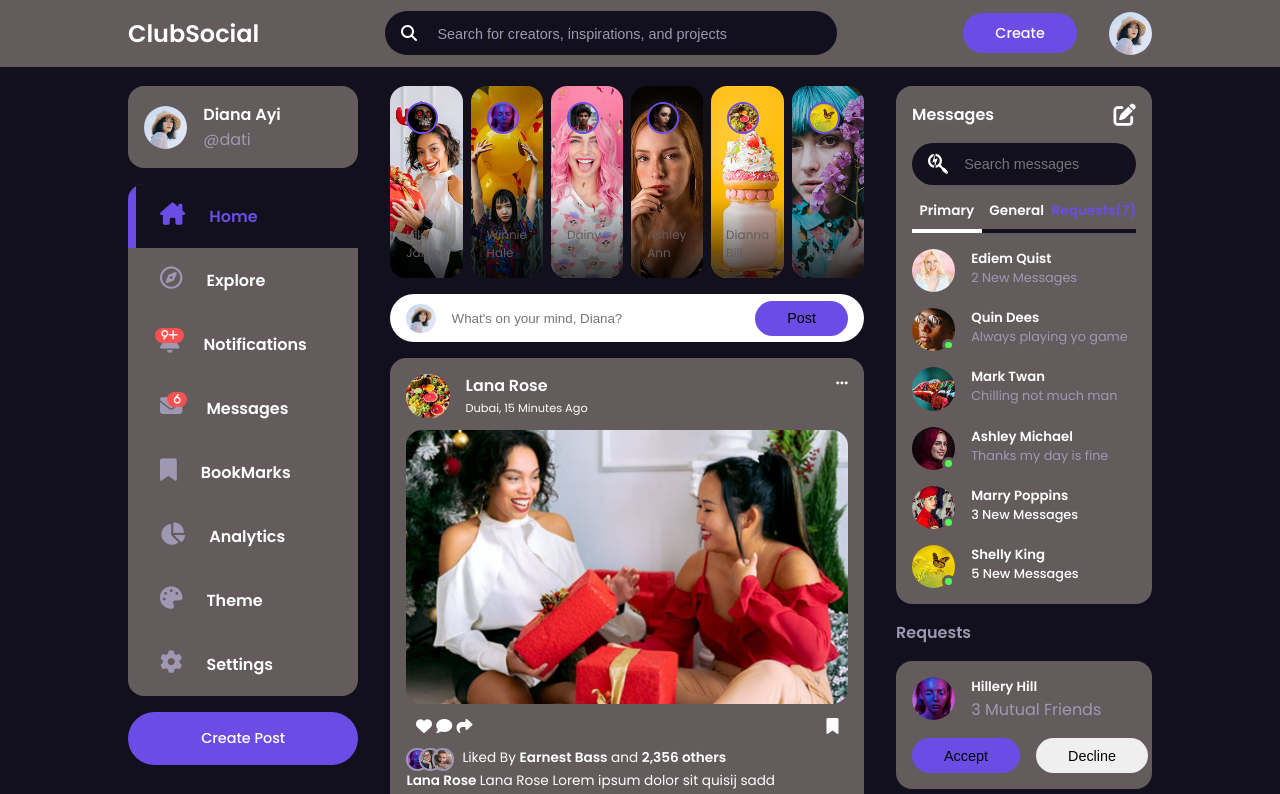
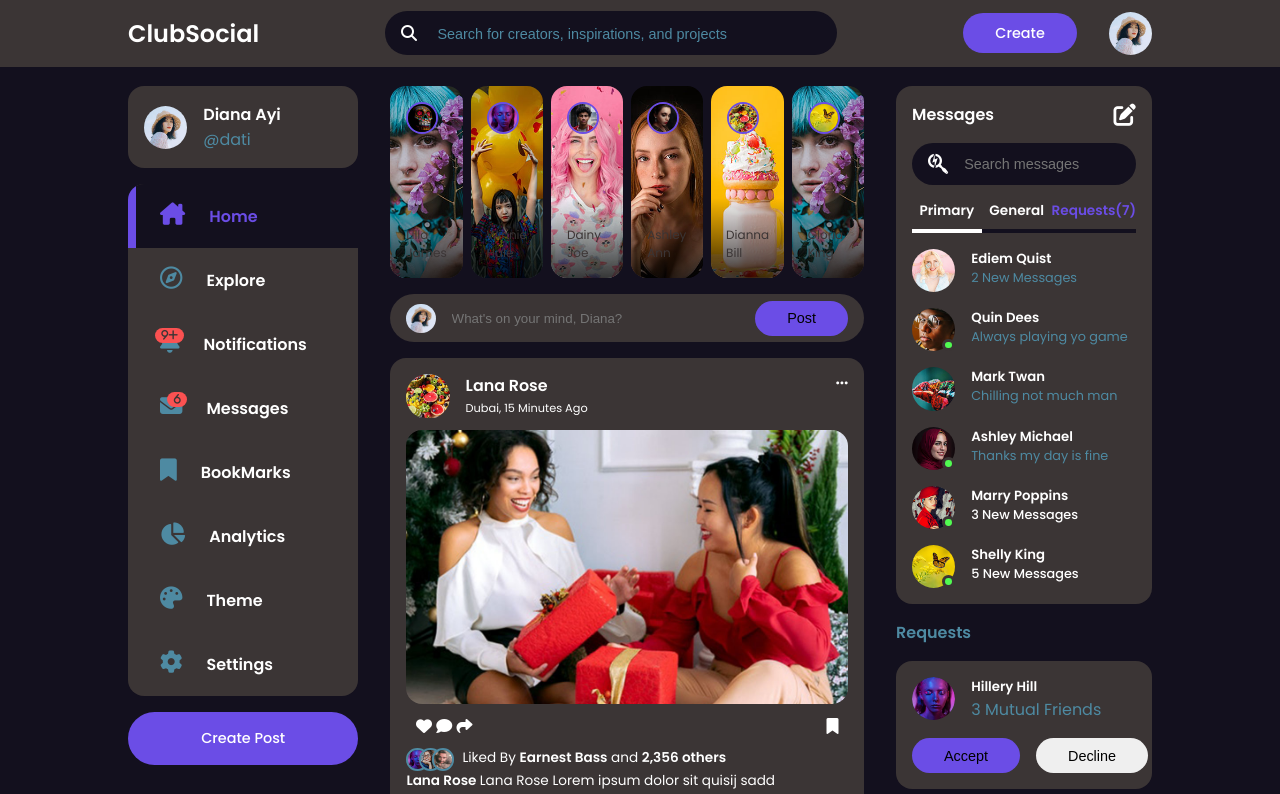
Before and after one commit to DevCodeX1/club-social, a plain HTML site: page index.html in a window 1280 px wide. Shown: the top 794 px of the page. Drawn offline with Linux system fonts and the light colour scheme; a web font is replaced by a local one.

Commit message:
fixed a few theme settings

```diff
--- a/style.css
+++ b/style.css
@@ -8,14 +8,15 @@
     --white-color-lightness: 100%
 
     --color-white: hsl(252, 30%, var(--white-color-lightness));
+    --color-white1: hsl(0, 5%, 22%);
     --color-light: hsl(252, 30%, var(--light-color-lightness));
-    --color-gray: hsl(252, 15%, 65%);
+    --color-gray: hsl(197, 35%, 47%);
     --color-primary: hsl(var(--primary-color-hue), 75%, 60%);
-    --color-secondary: hsl(252, 100%, 90%);
+    --color-secondary: hsl(252, 83%, 2%);
     --color-success: hsl(120, 95%, 65%);
     --color-danger: hsl(0, 95%, 65%);
     --color-dark: hsl(252, 30%, var(--dark-color-lightness));
-    --color-black: hsl(252, 30%, 10%);
+    --color-black: hsl(252, 45%, 44%);
 
     --border-radius: 2rem;
     --card-border-radius: 1rem;
@@ -92,7 +93,7 @@ img{
 /* *************NavBar*************** */
 nav{
     width: 100%;
-    background: rgb(100, 92, 92);
+    background: var(--color-white1);
     padding: 0.7rem 0;
     position: fixed;
     top: 0;
@@ -151,7 +152,7 @@ main .container .left{
 }
 main .container .left .profile{
     padding: var(--card-padding);
-    background: rgb(100, 92, 92);
+    background: var(--color-white1);
     border-radius: var(--card-border-radius);
     display: flex;
     align-items: center;
@@ -162,7 +163,7 @@ main .container .left .profile{
 /* ============================Side Bar====================================*/
 .left .sidebar{
     margin-top: 1rem;
-    background: rgb(100, 92, 92);
+    background: var(--color-white1);
     border-radius: var(--card-border-radius);
 }
 .left .sidebar .menu-item{
@@ -187,7 +188,7 @@ main .container .left .profile{
 
 .left .sidebar i .notification-count{
     background: var(--color-danger);
-    color: white;
+    color: var(--color-white1);
     font-size: 0.7rem;
     width: fit-content;
     border-radius: 0.8rem;
@@ -245,7 +246,7 @@ main .container .left .profile{
     top: 0;
     left: 110%;
     width: 30rem;
-    background: rgb(100, 92, 92);
+    background: var(--color-white1);
     border-radius: var(--card-border-radius);
     padding: var(--card-padding);
     box-shadow: 0 0 2rem hsl(var(--color-primary), 75%, 60% 25%);
@@ -258,7 +259,7 @@ main .container .left .profile{
     width: 1.2rem;
     height: 1.2rem;
     display: block;
-    background: rgb(100, 92, 92);
+    background: var(--color-white1);
     position: absolute;
     left: -0.6rem;
     transform: rotate(45deg);
@@ -297,7 +298,7 @@ main .container .left .profile{
     flex-direction: column;
     justify-content: space-between;
     align-items: center;
-    color: rgb(100, 92, 92);
+    color: var(--color-white1);
     font-size: 0.75rem;
     width: 100%;
     position: relative;
@@ -320,7 +321,7 @@ main .container .left .profile{
 }
 
 .middle .stories .story:nth-child(1){
-    background: url('/images/story-1.jpg')
+    background: url('/images/story-6.jpg')
     no-repeat center center/cover;
 }
 .middle .stories .story:nth-child(2){
@@ -360,7 +361,7 @@ main .container .left .profile{
     align-items: center;
     justify-content: space-between;
     margin-top: 1rem;
-    background: white;
+    background: var(--color-white1);
     padding: 0.4rem var(--card-padding);
     border-radius: var(--border-radius);
 
@@ -379,7 +380,7 @@ main .container .left .profile{
 
 /* ========================================Feeds==============================================*/
 .middle .feeds .feed{
-    background: rgb(100, 92, 92);
+    background: var(--color-white1);
     border-radius: var(--card-border-radius);
     padding: var(--card-padding);
     margin: 1rem 0;
@@ -442,7 +443,7 @@ main .container .right{
 }
 
 .right .messages{
-    background: rgb(100, 92, 92);
+    background: var(--color-white1);
     border-radius: var(--card-border-radius);
     padding: var(--card-padding);
 }
@@ -507,7 +508,7 @@ main .container .right{
     width: 0.8rem;
     height: 0.8rem;
     border-radius: 50%;
-    border: 3px solid rgb(100, 92, 92);
+    border: 3px solid var(--color-white1);
     background: var(--color-success);
     position: absolute;
     bottom: 0;
@@ -525,7 +526,7 @@ main .container .right{
     margin: 1rem 0;
 }
 .right .request{
-    background: rgb(100, 92, 92);
+    background: var(--color-white1);
     padding: var(--card-padding);
     border-radius: var(--card-border-radius);
     margin-bottom: 0.7rem;
@@ -542,7 +543,7 @@ main .container .right{
 
 /* ============================THEME CUSTOMIZATION====================================*/
 .customize-theme{
-    background: rgba(255, 255, 255, 0.5);
+    background: var(--color-white1);
     width: 100vw;
     height: 100vh;
     position: fixed;
```
